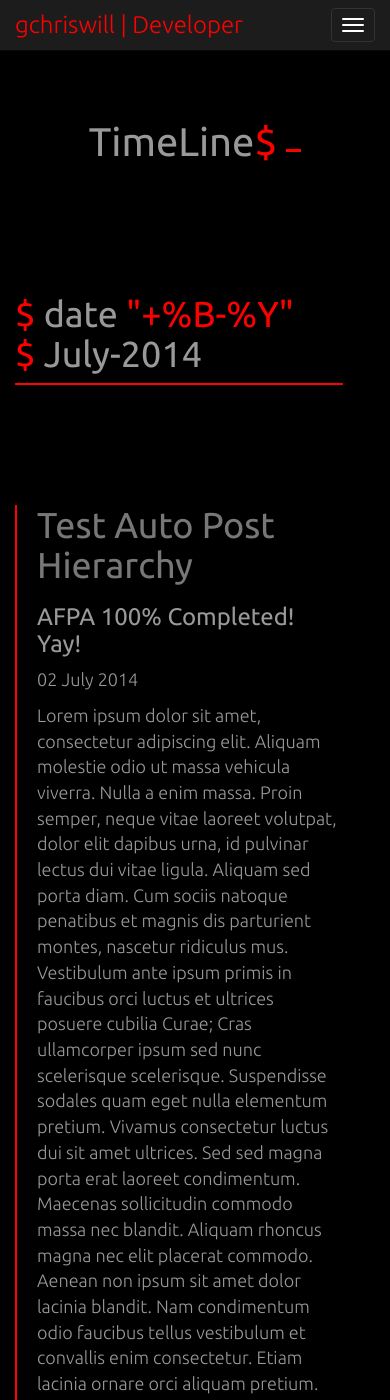
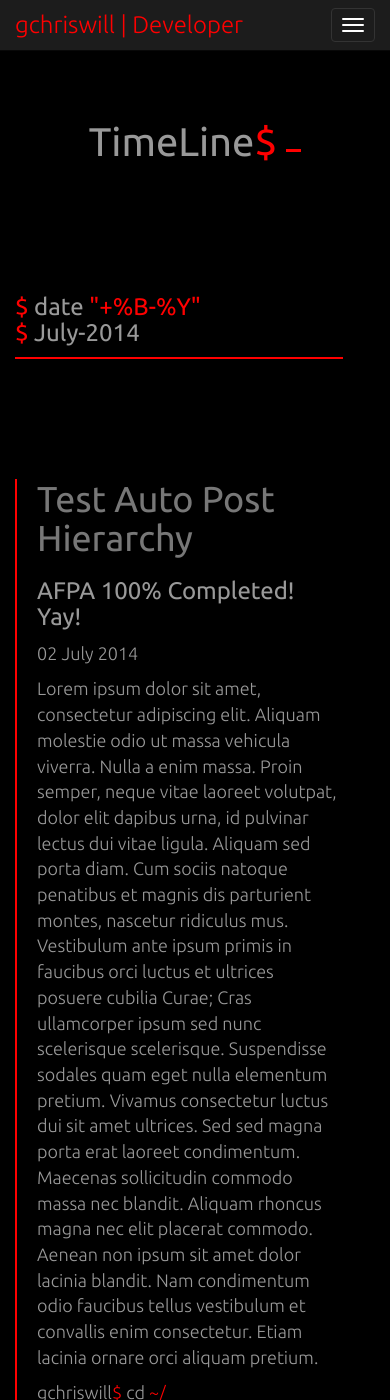
Before and after one commit to gchriswill/gchriswill.github.io, a Jekyll site: the page built from blog.html, in a window 390 px wide and 1400 px high. Built offline with Jekyll 4.4.1, drawn with Linux system fonts in a browser that asks for light colours; nearby versions of some CDN libraries; Markdown is read by kramdown in place of the engine named in the settings.

Commit message:
Update blogStyle.css

```diff
--- a/css/blogStyle.css
+++ b/css/blogStyle.css
@@ -123,6 +123,10 @@ iframe.videoFrame {
 /* @gchriswill *** Media Queries for Blog "TimeLine" */
 @media (max-width:640px){
 
+        div.monthHeader > h1 {
+              font-size: 24px;
+        };
+
 	iframe.videoFrame {
 		width: 260px;
 		height: 146px;
```
